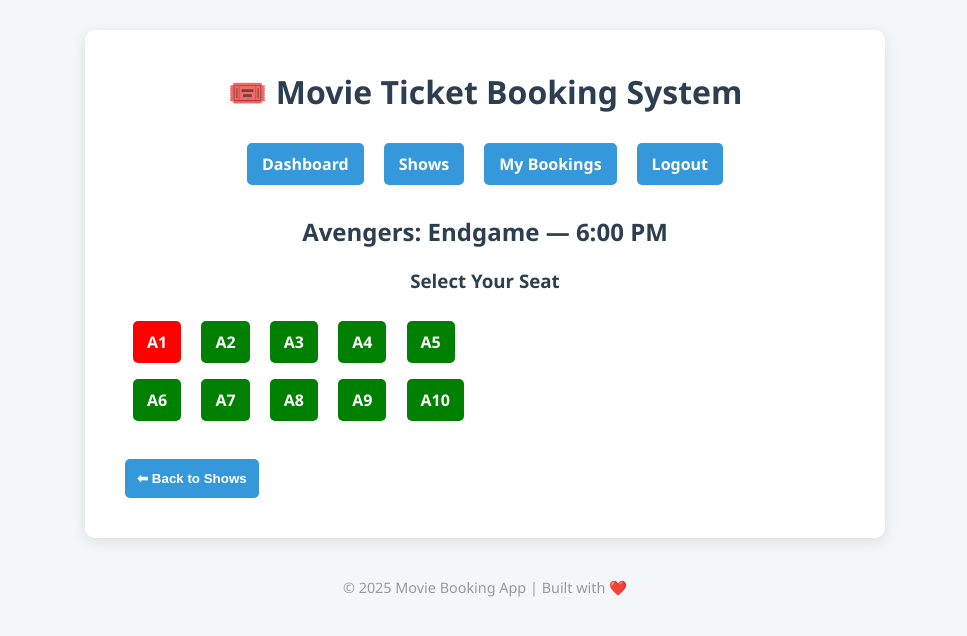
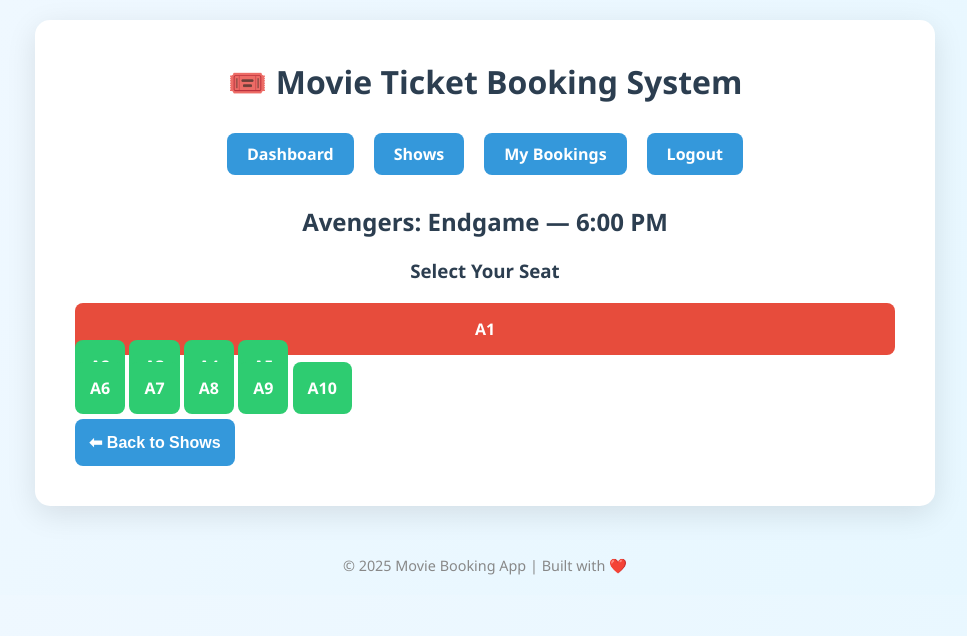
Before and after one commit to Kartik-Creates/Ticket-Booking-System, a Flask app: page /seats/1 in a window 1280 px wide. Shown: the top 636 px of the page, without its empty margins (155-1122 px from the left). Run offline with Flask 3, Linux system fonts and the light colour scheme; a user stored in the database is signed in; data comes from the database, SQL or seed files in the repository.

Commit message:
2 commit

```diff
--- a/DBMS_ABL-master/static/style.css
+++ b/DBMS_ABL-master/static/style.css
@@ -7,19 +7,19 @@
 
 body {
     font-family: 'Segoe UI', Tahoma, Geneva, Verdana, sans-serif;
-    background: #f4f7fa;
+    background: linear-gradient(120deg, #f0f8ff, #e6f7ff);
     color: #333;
-    padding: 30px;
+    padding: 20px;
 }
 
 /* Container */
 .container {
-    max-width: 800px;
+    max-width: 900px;
     margin: auto;
-    background: #fff;
+    background: #ffffff;
     padding: 40px;
-    border-radius: 10px;
-    box-shadow: 0 4px 15px rgba(0, 0, 0, 0.1);
+    border-radius: 15px;
+    box-shadow: 0 8px 30px rgba(0, 0, 0, 0.1);
 }
 
 /* Headings */
@@ -27,6 +27,7 @@
     color: #2c3e50;
     margin-bottom: 20px;
     text-align: center;
+    font-weight: 700;
 }
 
 /* Forms */
@@ -34,7 +35,6 @@
     display: flex;
     flex-direction: column;
     gap: 15px;
-    margin-top: 20px;
 }
 
 label {
@@ -46,11 +46,11 @@
 input[type="email"],
 input[type="number"],
 select {
-    padding: 10px;
-    border-radius: 5px;
+    padding: 12px;
+    border-radius: 8px;
     border: 1px solid #ccc;
     font-size: 1rem;
-    transition: border-color 0.3s;
+    transition: 0.3s ease;
 }
 
 input:focus {
@@ -60,19 +60,20 @@
 
 /* Buttons */
 button {
-    padding: 12px;
+    padding: 14px;
     background: #3498db;
     color: white;
     border: none;
     font-weight: bold;
-    border-radius: 5px;
+    border-radius: 8px;
     cursor: pointer;
-    transition: background 0.3s;
-    margin-top: 10px;
+    font-size: 1rem;
+    transition: 0.3s ease;
 }
 
 button:hover {
-    background: #2980b9;
+    background: #2c82c9;
+    transform: scale(1.02);
 }
 
 /* Links */
@@ -86,60 +87,79 @@
     text-decoration: underline;
 }
 
-/* Navigation Links */
+/* Nav Links */
 .nav-links {
     display: flex;
     justify-content: center;
     gap: 20px;
-    margin-top: 30px;
-    margin-bottom: 30px;
+    margin: 30px 0;
 }
 
 .nav-links a {
-    padding: 10px 15px;
+    padding: 10px 20px;
     background: #3498db;
     color: white;
-    border-radius: 5px;
-    transition: background 0.3s;
+    border-radius: 8px;
+    transition: 0.3s ease;
 }
 
 .nav-links a:hover {
-    background: #2c82c9;
+    background: #2c3e50;
 }
 
 /* Footer */
 footer {
     text-align: center;
-    margin-top: 40px;
-    color: #999;
+    margin-top: 50px;
+    color: #888;
     font-size: 0.9rem;
 }
 
-/* Seat Grid */
-.seat {
-    display: inline-block;
-    padding: 10px 14px;
-    margin: 8px;
-    border-radius: 5px;
-    font-weight: bold;
-    text-align: center;
-    text-decoration: none;
-    color: white;
-    transition: 0.3s ease-in-out;
+/* Seat Styling */
+.seat-layout {
+    display: grid;
+    grid-template-columns: repeat(5, 1fr);
+    gap: 15px;
+    margin: 30px auto;
+    max-width: 400px;
 }
 
-.available {
-    background-color: green;
+.seat {
+    padding: 15px;
+    border-radius: 8px;
+    text-align: center;
+    font-weight: bold;
+    color: white;
+    cursor: pointer;
+    transition: 0.3s ease;
 }
 
-.available:hover {
-    background-color: #2ecc71;
+.seat.available {
+    background: #2ecc71; /* Green */
 }
 
-.booked {
-    background-color: red;
-    pointer-events: none;
+.seat.booked {
+    background: #e74c3c; /* Red */
     cursor: not-allowed;
+}
+
+.seat.available:hover {
+    background: #27ae60;
+    transform: scale(1.1);
+}
+
+/* List Styling */
+ul {
+    list-style-type: none;
+    padding: 0;
+}
+
+li {
+    margin: 10px 0;
+    padding: 15px;
+    background: #ecf0f1;
+    border-radius: 8px;
+    font-size: 1rem;
 }
 
 /* Responsive */
@@ -148,8 +168,8 @@
         padding: 20px;
     }
 
-    form {
-        gap: 10px;
+    .seat-layout {
+        grid-template-columns: repeat(3, 1fr);
     }
 
     .nav-links {
```
